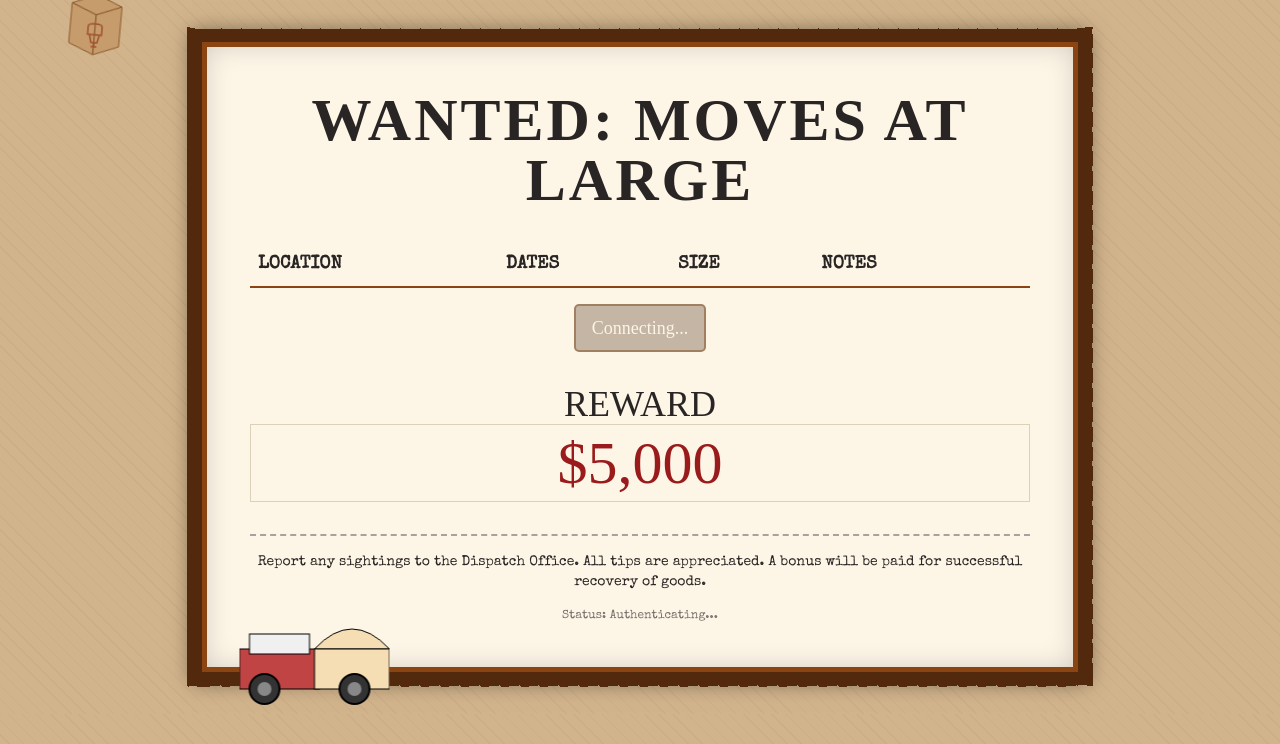
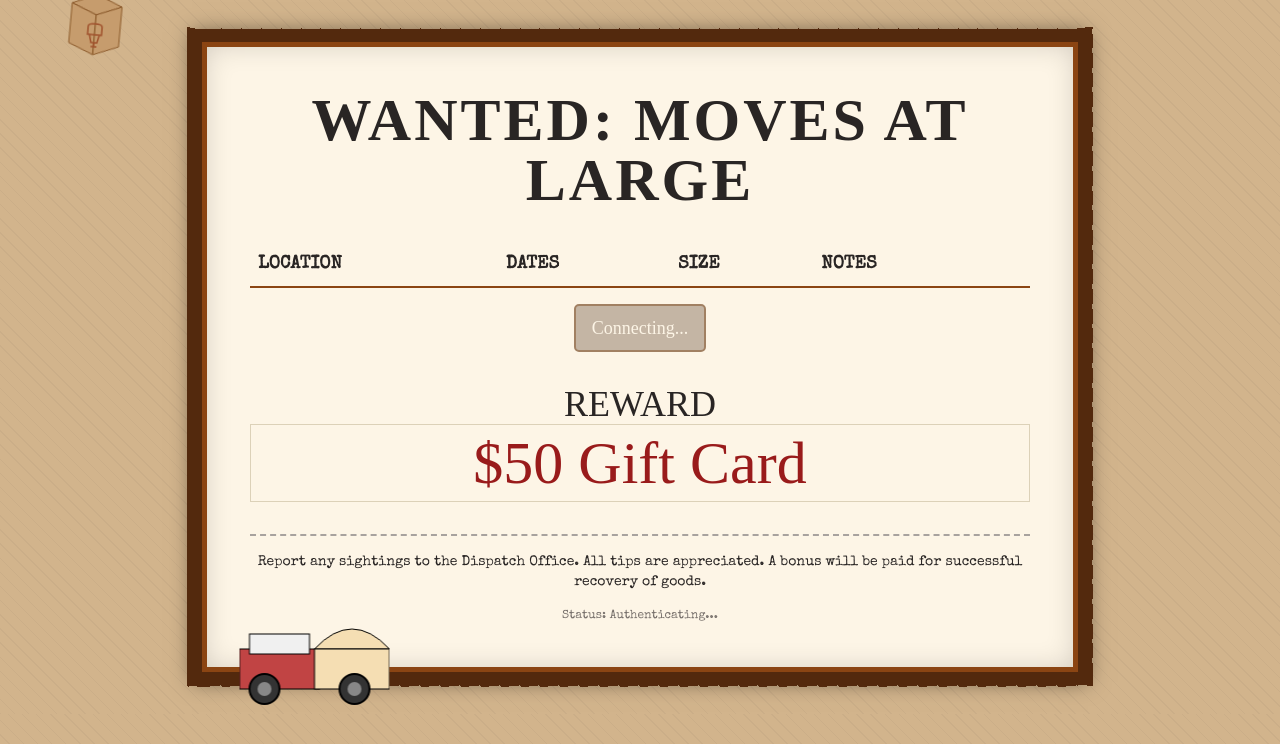
Before and after one commit to CMovetastic/Wanted2, a plain HTML site: page index.html in a window 1280 px wide. Drawn offline with nearby package versions, Linux system fonts and the light colour scheme; no server answers; a web font is replaced by a local one.

Commit message:
Update index.html

```diff
--- a/index.html
+++ b/index.html
@@ -167,7 +167,7 @@
         <!-- Reward Section -->
         <div class="mt-8">
             <p class="font-rye text-3xl sm:text-4xl">REWARD</p>
-            <p class="font-rye text-5xl sm:text-6xl text-red-800" contenteditable="true">$5,000</p>
+            <p class="font-rye text-5xl sm:text-6xl text-red-800" contenteditable="true">$50 Gift Card</p>
         </div>
 
         <!-- Fine Print -->
```
